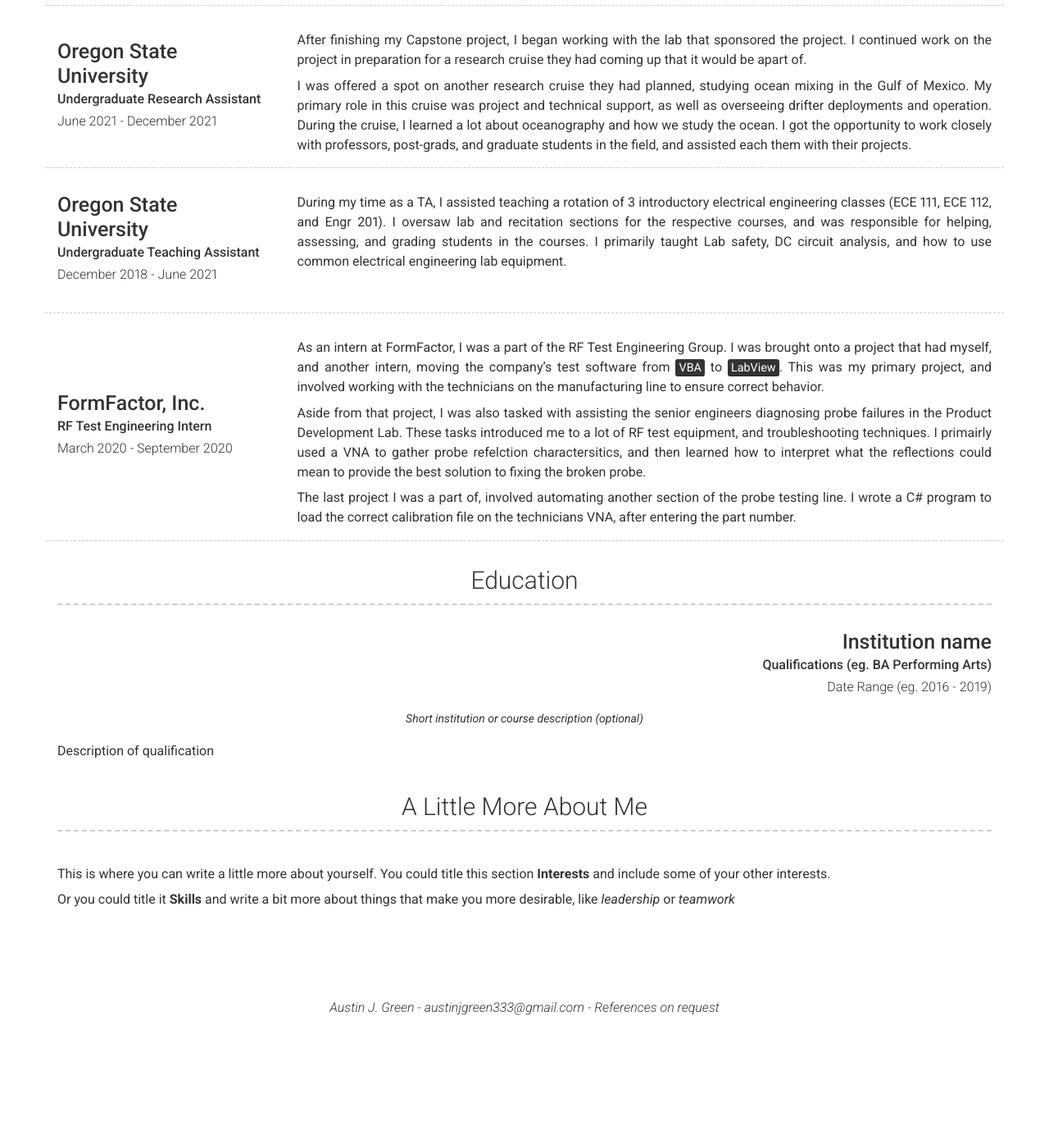
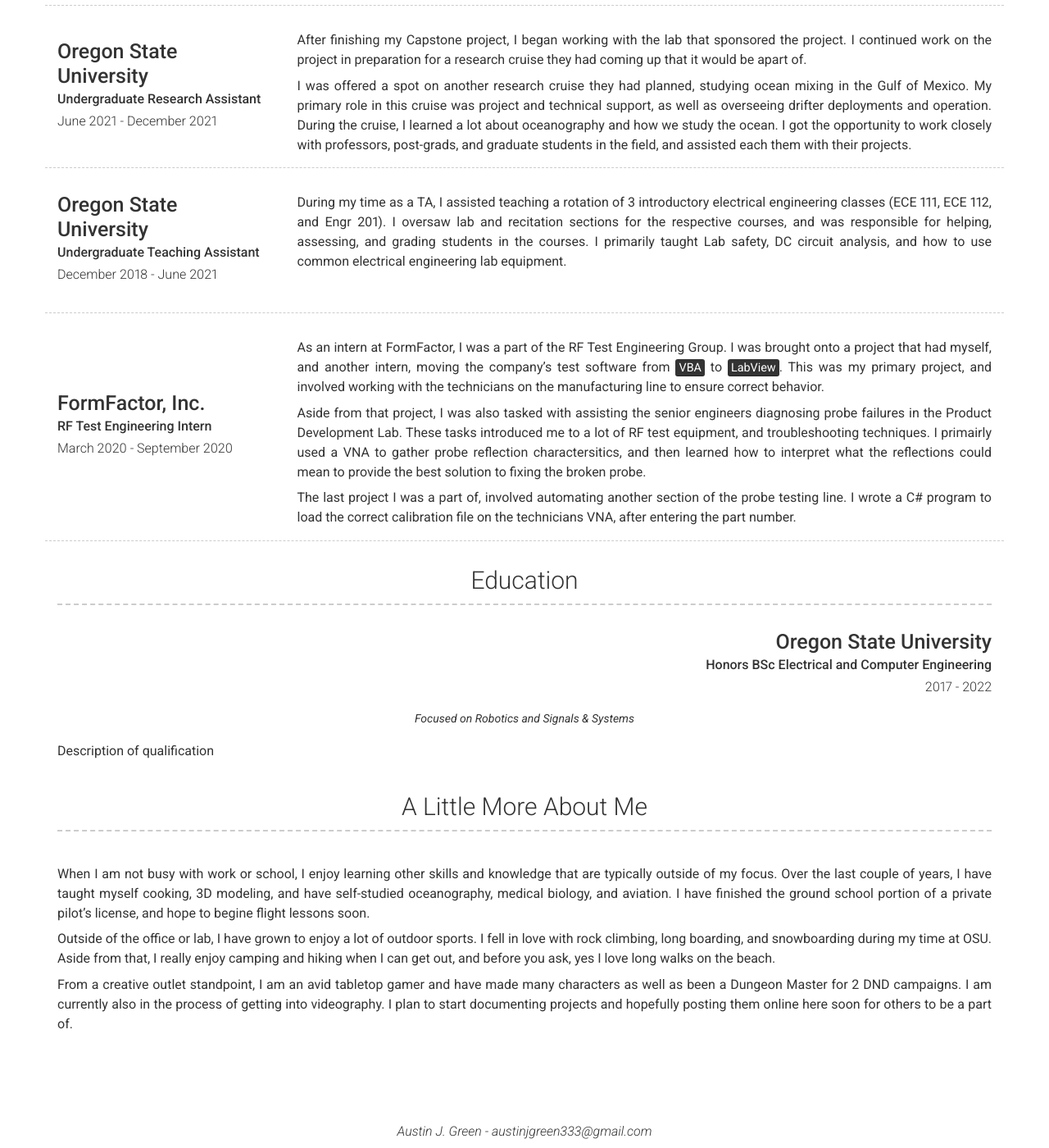
Before and after one commit to AustinJGreen333/AustinJGreen333.github.io, a Jekyll site: the page built from index.md, in a window 1280 px wide and 1400 px high, scrolled down 1347 px. Shown: the whole window at 82% size. Built offline with Jekyll 4.4.1, drawn with Linux system fonts in a browser that asks for light colours; nearby versions of some CDN libraries; before the commit the page ends 2595 px from its top, so only the background shows below that; some of the changed text lies outside the part shown.

```diff
--- a/_config.yml
+++ b/_config.yml
@@ -54,7 +54,7 @@ about_profile_image: images/Aboutme.png
 about_content: | # this will include new lines to allow paragraphs
   Howdy, my name is Austin Green!
 
-  I am a soon-to-be graduate with an Honors Bachelor of Science in Electrical and Computer Engineering from Oregon State University. After grdauating, I am looking forward to starting a Ph.D. program in Applied Ocean Science at Scripps Institute of Oceanography in Fall 2023.  Much of my time as a student, employee, and just regular human, has been spent being involved in just about anything I could be. When it comes to my degree, my primary areas of interest were in Signals & Systems, and Robotics. I thoroughly enjoy the challenge that these areas provided and enjoy the nearly limitless applications they fit into. Thanks to some prior working and project experience, I am specifically interested in the Oceanic and Aviation industries.
+  I am a soon-to-be graduate with an Honors Bachelor of Science in Electrical and Computer Engineering from Oregon State University. After graduating, I am looking forward to starting a Ph.D. program in Applied Ocean Science at Scripps Institute of Oceanography in Fall 2023.  Much of my time as a student, employee, and just regular human, has been spent being involved in just about anything I could be. When it comes to my degree, my primary areas of interest were in Signals & Systems, and Robotics. I thoroughly enjoy the challenge that these areas provided and enjoy the nearly limitless applications they fit into. Thanks to some prior working and project experience, I am specifically interested in the Oceanic and Aviation industries.
 
   Aside from that, I am a self-proclaimed wannabe jack-of-all-trades and am driven by a curiosity of understanding the world in new ways. I love working on a team and am more than comfortable admitting that I don't know everything, while always being willing to learn what it takes for me and my team to be successful.
 
@@ -132,7 +132,7 @@ content:
         description: | # this will include new lines to allow paragraphs
           As an intern at FormFactor, I was a part of the RF Test Engineering Group. I was brought onto a project that had myself, and another intern, moving the company's test software from <mark>VBA</mark> to <mark>LabView</mark>. This was my primary project, and involved working with the technicians on the manufacturing line to ensure correct behavior.
 
-          Aside from that project, I was also tasked with assisting the senior engineers diagnosing probe failures in the Product Development Lab. These tasks introduced me to a lot of RF test equipment, and troubleshooting techniques. I primairly used a VNA to gather probe refelction charactersitics, and then learned how to interpret what the reflections could mean to provide the best solution to fixing the broken probe.
+          Aside from that project, I was also tasked with assisting the senior engineers diagnosing probe failures in the Product Development Lab. These tasks introduced me to a lot of RF test equipment, and troubleshooting techniques. I primairly used a VNA to gather probe reflection charactersitics, and then learned how to interpret what the reflections could mean to provide the best solution to fixing the broken probe.
 
           The last project I was a part of, involved automating another section of the probe testing line. I wrote a C# program to load the correct calibration file on the technicians VNA, after entering the part number.
 
@@ -140,22 +140,24 @@ content:
     layout: list
     content:
       - layout: top-right
-        title: Institution name
-        sub_title: Qualifications (eg. BA Performing Arts)
-        caption: Date Range (eg. 2016 - 2019)
+        title: Oregon State University
+        sub_title: Honors BSc Electrical and Computer Engineering
+        caption: 2017 - 2022
         quote: >
-          Short institution or course description (optional)
+          Focused on Robotics and Signals & Systems
         description: | # this will include new lines to allow paragraphs
           Description of qualification
   - title: A Little More About Me
     layout: text
     content: | # this will include new lines to allow paragraphs
-      This is where you can write a little more about yourself. You could title this section **Interests** and include some of your other interests.
+      When I am not busy with work or school, I enjoy learning other skills and knowledge that are typically outside of my focus. Over the last couple of years, I have taught myself cooking, 3D modeling, and have self-studied oceanography, medical biology, and aviation. I have finished the ground school portion of a private pilot's license, and hope to begine flight lessons soon.
 
-      Or you could title it **Skills** and write a bit more about things that make you more desirable, like *leadership* or *teamwork*
+      Outside of the office or lab, I have grown to enjoy a lot of outdoor sports. I fell in love with rock climbing, long boarding, and snowboarding during my time at OSU. Aside from that, I really enjoy camping and hiking when I can get out, and before you ask, yes I love long walks on the beach.
+
+      From a creative outlet standpoint, I am an avid tabletop gamer and have made many characters as well as been a Dungeon Master for 2 DND campaigns. I am currently also in the process of getting into videography. I plan to start documenting projects and hopefully posting them online here soon for others to be a part of.
 
 # Footer
-footer_show_references: true
+footer_show_references: false
 # references_title: References on request (Override references text)
 
 # Build settings
```
